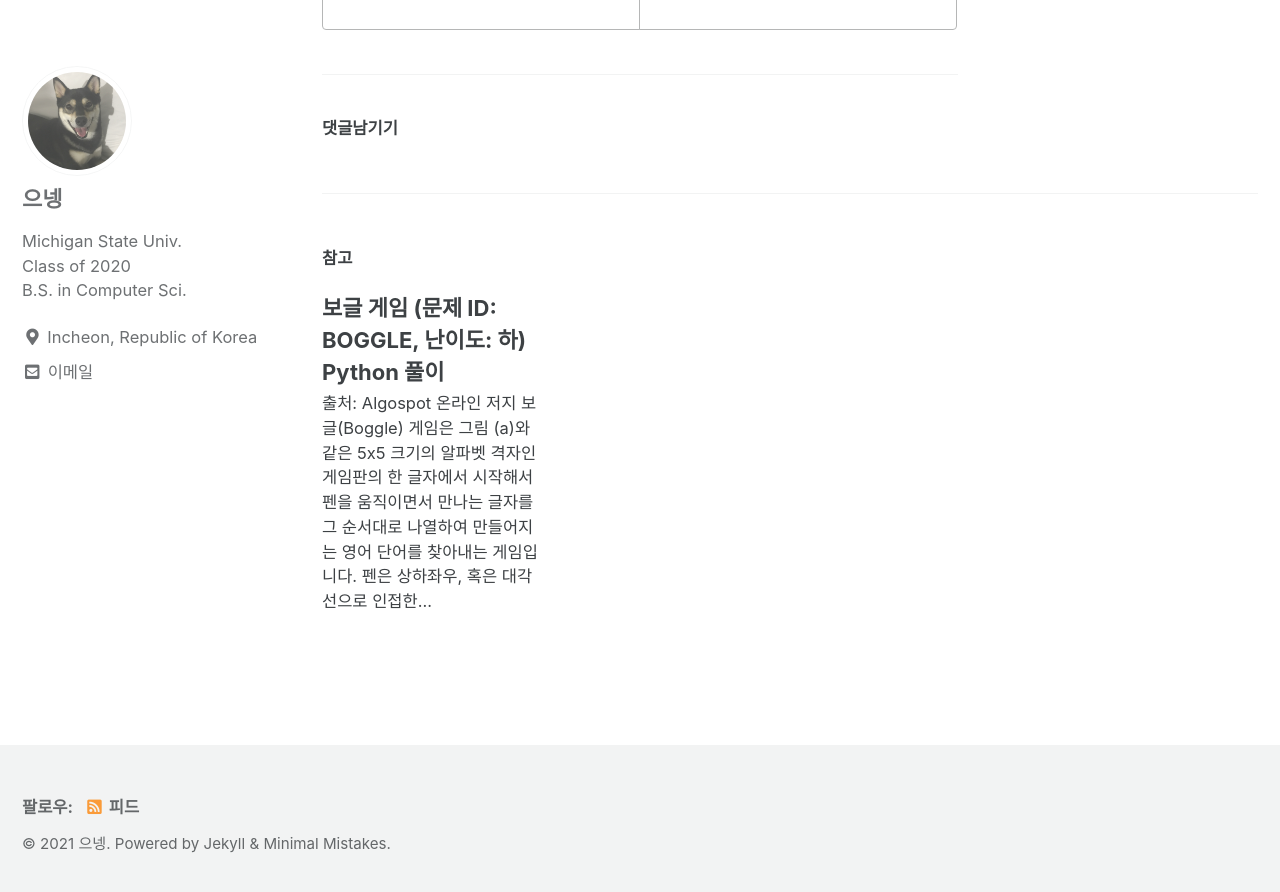
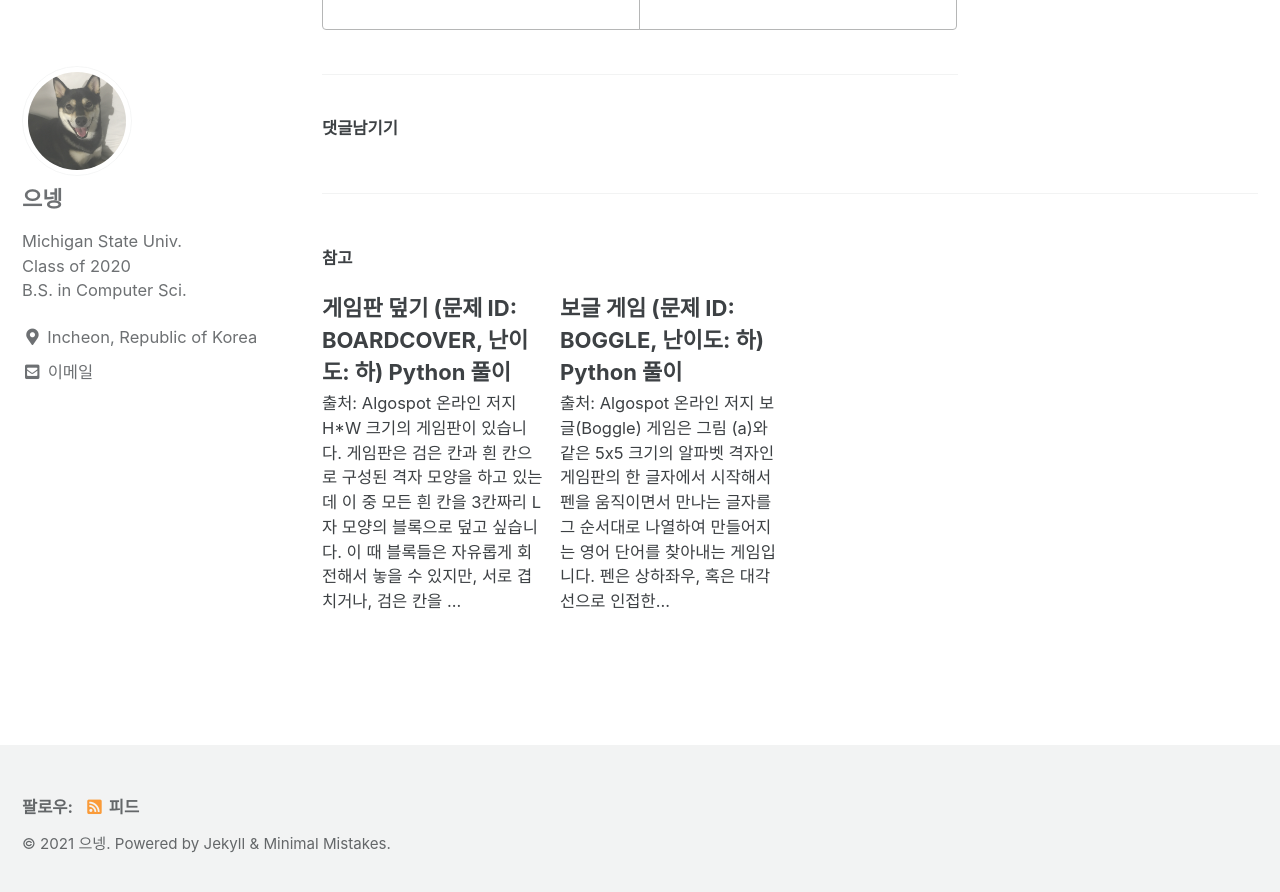
Before and after one commit to kimeunh3/kimeunh3.github.io, a Jekyll site: the page built from _posts/2021-04-10-picnic.md, in a window 1280 px wide and 900 px high, scrolled down 3288 px. Shown: the top 892 px of the window. Built offline with Jekyll 4.4.1, drawn with Linux system fonts in a browser that asks for light colours; cached includes are drawn as plain includes; comment, search, counter and statistics services are not loaded; part of the change alters nothing that is shown; some of the changed text lies outside the part shown.

Commit message:
added boardcover post

````diff
--- /dev/null
+++ b/_posts/2021-04-10-board-cover.md
@@ -0,0 +1,131 @@
+---
+title: "게임판 덮기 (문제 ID: BOARDCOVER, 난이도: 하) Python 풀이"
+excerpt_separator: <!--more-->
+categories:
+    - "Problem Solving"
+tags:
+    - "recursion"
+    - "exhaustive search"
+---
+출처: [Algospot 온라인 저지](https://algospot.com/judge/problem/read/BOARDCOVER)
+
+H*W 크기의 게임판이 있습니다. 게임판은 검은 칸과 흰 칸으로 구성된 격자 모양을 하고 있는데 이 중 모든 흰 칸을 3칸짜리 L자 모양의 블록으로 덮고 싶습니다. 이 때 블록들은 자유롭게 회전해서 놓을 수 있지만, 서로 겹치거나, 검은 칸을 덮거나, 게임판 밖으로 나가서는 안 됩니다. 위 그림은 한 게임판과 이를 덮는 방법을 보여줍니다.
+
+게임판이 주어질 때 이를 덮는 방법의 수를 계산하는 프로그램을 작성하세요.
+
+__입력__
+력의 첫 줄에는 테스트 케이스의 수 C (C <= 30) 가 주어집니다. 각 테스트 케이스의 첫 줄에는 2개의 정수 H, W (1 <= H,W <= 20) 가 주어집니다. 다음 H 줄에 각 W 글자로 게임판의 모양이 주어집니다. # 은 검은 칸, . 는 흰 칸을 나타냅니다. 입력에 주어지는 게임판에 있는 흰 칸의 수는 50 을 넘지 않습니다.
+
+__출력__
+한 줄에 하나씩 흰 칸을 모두 덮는 방법의 수를 출력합니다.
+
+__예제 입력__
+```
+3
+3 7
+#.....#
+#.....#
+##...##
+3 7
+#.....#
+#.....#
+##..###
+8 10
+##########
+#........#
+#........#
+#........#
+#........#
+#........#
+#........#
+##########
+```
+__예제 출력__
+```
+0
+2
+1514
+```
+__풀이__
+
+```python
+"""
+ㄱ자 블럭이 커버할 수 있는 4가지의 경우의 수
+블럭을 구성하는 세 칸의 상대적 위치 (dy, dx)의 목록 (아래 그림 참조)
+"""
+coverType = [[[0, 0], [0, 1], [1, 0]],  # (a)
+            [[0, 0], [0, 1], [1, 1]],   # (b)
+            [[0, 0], [1, 0], [1, 1]],   # (c)
+            [[0, 0], [1, -1], [1, 0]]]  # (d)
+```
+![](https://user-images.githubusercontent.com/59808674/114264322-1b743480-9a25-11eb-9b25-06e7bf732081.jpg)
+```python
+"""
+board의 (y, x)를 block_type번 방법으로 덮거나,
+덮었던 블록을 없앱니다.
+delta = 1이면 덮고, -1이면 덮었던 블록을 없앱니다.
+블록이 제대로 덮이지 못하는 경우 False를,
+제대로 덮일 경우 True를 반환합니다.
+"""
+def set_block(board, y, x, block_type, delta):
+    ok = 1
+    for i in range(3):
+        ny = y + coverType[block_type][i][0]
+        nx = x + coverType[block_type][i][1]
+        # ny와 nx가 board의 범위를 벗어날 경우 False
+        if ny < 0 or ny >= len(board) or nx < 0 or nx >= len(board[0]):
+            ok = 0
+        # 나중에 블록을 치울 때 다른 블록을 치우지 않게끔
+        # 블록이 이미 놓여져 있는 상태에도 그냥 delta를 더해줌으로써
+        # delta가 1일 경우는 블록이 2개 겹쳐있음을 표시해둡니다.
+        elif board[ny][nx] + delta > 1:
+            board[ny][nx] += delta
+            ok = 0
+        else:
+            board[ny][nx] += delta
+    return ok
+"""
+board의 모든 빈 칸을 덮을 수 있는 방법의 수를 반환합니다.
+"""
+def cover(board):
+    # 가장 윗쪽이며 가장 왼쪽인 비어있는 칸을 찾아줍니다.
+    y, x = -1, -1
+    for i in range(len(board)):
+        for j in range(len(board[0])):
+            if board[i][j] == 0:
+                y, x = i, j
+                break # 칸을 찾은 즉시 inner for loop break
+        if y != -1:
+            break # Outer for loop 또한 y값이 바뀌는 즉시 break
+    # 기저 사례: 비어있는 칸을 못찾았을 시 방법을 하나 찾은거니
+    # 1을 반환해줍니다.
+    if y == -1:
+        return 1
+    ret = 0
+    for block_type in range(4):
+        # 만약 board[y][x]에 block_type 형태로 놓을 수 있으면
+        # 재귀호출을 해줍니다.
+        if (set_block(board, y, x, block_type, 1)):
+            ret += cover(board)
+        # 덮었던 블록을 치워줍니다.
+        set_block(board, y, x, block_type, -1)
+    return ret
+
+C = int(input())
+for _ in range(C):
+    H, W = map(int, input().split())
+    board = [[0] * W for _ in range(H)]
+    # 비어있는 칸의 수
+    count = H * W
+    for a in range(H):
+        for i, c in enumerate(input()):
+            if c == "#":
+                board[a][i] = 1
+                count -= 1
+    # 비어있는 칸의 수가 3의 배수로 떨어지지 않을 경우
+    # ㄱ블럭으로 커버할 수 없습니다.
+    if count % 3 != 0:
+        print(0)
+    else:
+        print(cover(board))
+```
--- a/_posts/2021-04-10-picnic.md
+++ b/_posts/2021-04-10-picnic.md
@@ -23,7 +23,7 @@ __입력__
 __출력__
 각 테스트 케이스마다 한 줄에 모든 학생을 친구끼리만 짝지어줄 수 있는 방법의 수를 출력합니다.
 
-__예제 입력:__
+__예제 입력__
 ```
 3
 2 1
@@ -34,7 +34,7 @@ __예제 입력:__
 0 1 0 2 1 2 1 3 1 4 2 3 2 4 3 4 3 5 4 5
 ```
 
-__예제 출력:__
+__예제 출력__
 ```
 1
 3
````
